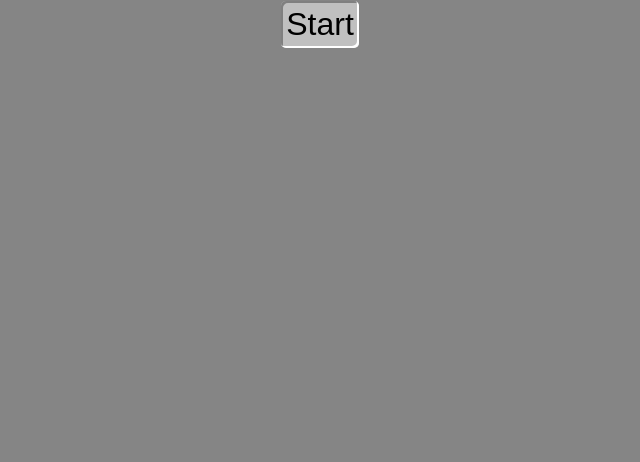
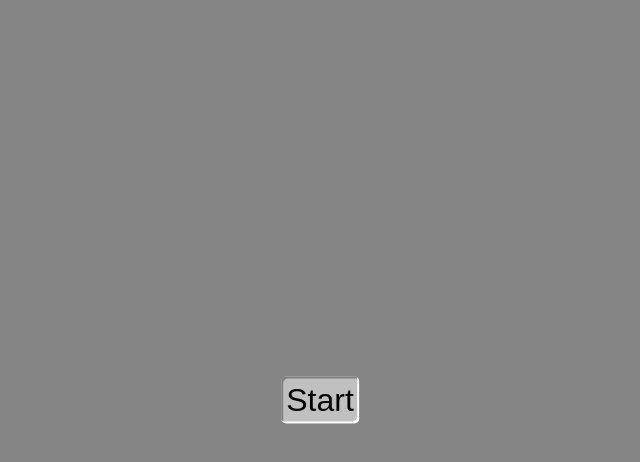
Before and after one commit to JoKrastanov/minesweeper, a website built with Vite: page index.html in a window 1280 px wide. Shown: the whole page, without its empty margins (320-960 px from the left). Built offline with nearby package versions, Linux system fonts and the light colour scheme.

Commit message:
adjust styling of board and menu

```diff
--- a/index.html
+++ b/index.html
@@ -9,11 +9,11 @@
 </head>
 
 <body>
+  <button class="start-game">Start</button>
   <div class="menu">
     <div class="timer-container">
       <p class="timer"></p>
     </div>
-    <button class="start-game">Start</button>
     <div class="flag-progress">
       <p class="flag-count"></p>
     </div>
--- a/src/style.css
+++ b/src/style.css
@@ -3,25 +3,25 @@ body {
   font-weight: 600;
   background-color: #858585;
   display: flex;
+  flex-direction: column;
+  align-items: center;
   justify-content: center;
 }
 
 .board {
-  position: fixed;
-  top: 50%;
-  left: 50%;
-  transform: translate(-50%, -50%);
   display: grid;
-  width: 85vh;
-  height: 85vh;
+  width: 90vh;
+  height: 90vh;
 }
 
 .menu {
-  width: 85vh;
+  margin-bottom: 5px;
+  width: 90vh;
   display: flex;
   height: 2rem;
   justify-content: space-around;
   align-items: center;
+  position: relative;
 }
 
 .timer-container, .flag-progress {
@@ -29,6 +29,10 @@ body {
 }
 
 .start-game {
+  position: absolute;
+  top: 50%;
+  left: 50%;
+  transform: translate(-50%, -50%);
   cursor: pointer;
   padding: 5px;
   font-size: 2rem;
@@ -105,7 +109,7 @@ body {
   font-size: 1.5rem;
   color: red;
   position: absolute;
-  top: 50%;
+  top: 35%;
   left: 50%;
   transform: translate(-50%, -100%);
   background-color: #303030;
```
